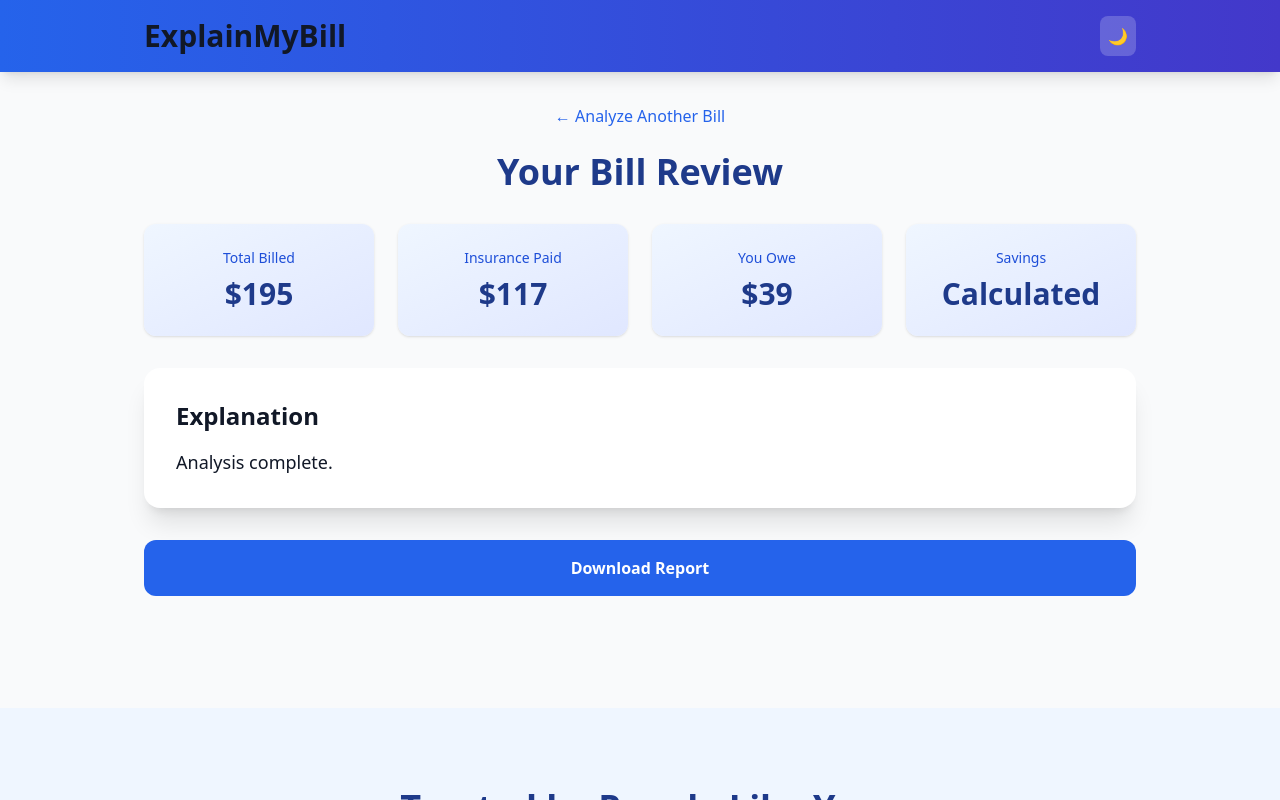
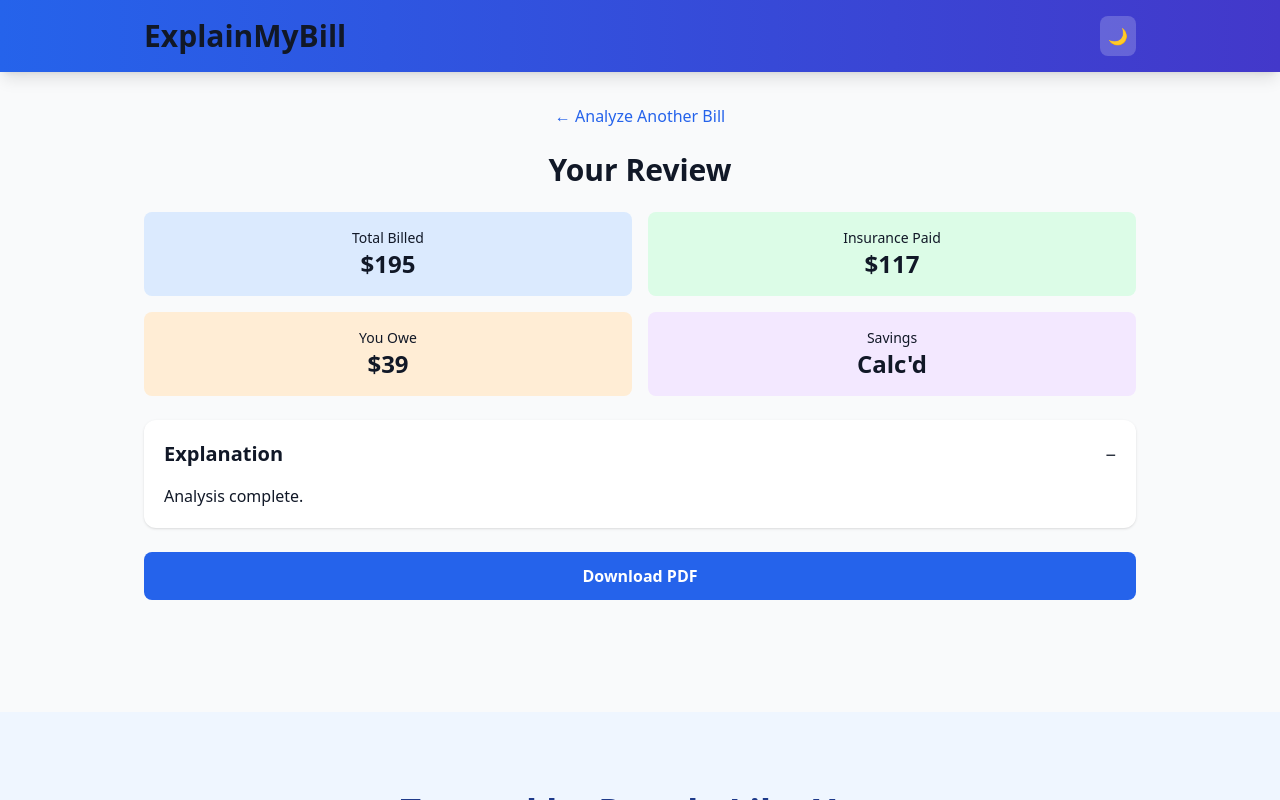
Before and after one commit to kevin-phan-25/explain-my-bill-frontend, a React (Create React App) app in the folder frontend/: page / in a window 1280 px wide. Both pictures are taken after a click on the button "Check-Up". Shown: the top 800 px of the page. Built offline with nearby package versions, Linux system fonts and the light colour scheme.

Commit message:
Update ExplanationCard.js

```diff
--- a/frontend/src/components/ExplanationCard.js
+++ b/frontend/src/components/ExplanationCard.js
@@ -1,11 +1,5 @@
 import React, { useState } from "react";
 import jsPDF from "jspdf";
-
-const Chevron = ({ isOpen }) => (
-  <svg className={`w-5 h-5 text-white transition ${isOpen ? "rotate-180" : ""}`} fill="none" stroke="currentColor" viewBox="0 0 24 24">
-    <path strokeLinecap="round" strokeLinejoin="round" strokeWidth={3} d="M19 9l-7 7-7-7" />
-  </svg>
-);
 
 export default function ExplanationCard({ result, onUpgrade }) {
   const [open, setOpen] = useState(["main"]);
@@ -26,117 +20,97 @@ export default function ExplanationCard({ result, onUpgrade }) {
 
   const keyAmounts = structured?.keyAmounts || {};
   const points = structured?.summaryPoints || [];
-  const services = structured?.services || [];
   const redFlags = structured?.redFlags || [];
-  const potentialSavings = structured?.potentialSavings;
-
-  const hasText = explanation.length > 20 || rawText.length > 50;
 
   const toggle = (sec) => setOpen(prev => prev.includes(sec) ? prev.filter(s => s !== sec) : [...prev, sec]);
 
   const downloadPDF = () => {
     const doc = new jsPDF();
     let y = 20;
-    doc.setFontSize(20);
+    doc.setFontSize(18);
     doc.text("Bill Review", 20, y);
     y += 20;
 
-    if (structured) {
-      ["Total Billed", "Insurance Paid", "You Owe", "Potential Savings"].forEach((label, i) => {
+    ["Total Billed", "Insurance Paid", "You Owe"].forEach((label, i) => {
       const value = i === 0 ? keyAmounts.totalCharges :
                     i === 1 ? keyAmounts.insurancePaid :
-                      i === 2 ? keyAmounts.patientResponsibility :
-                      potentialSavings || (isPaid ? "Calculated" : "Upgrade");
+                    keyAmounts.patientResponsibility || "—";
       doc.text(`${label}: ${value || "—"}`, 30, y);
       y += 12;
     });
+
     y += 20;
-    }
-
-    doc.setFontSize(16);
+    doc.setFontSize(14);
     doc.text("Explanation", 20, y);
     y += 12;
-    doc.setFontSize(11);
-    (explanation || rawText || "Analysis complete.").split("\n").forEach(line => {
+    doc.setFontSize(10);
+    (explanation || "Analysis complete.").split("\n").forEach(line => {
       if (y > 280) { doc.addPage(); y = 20; }
       doc.text(line, 20, y);
       y += 8;
     });
 
-    doc.save("ExplainMyBill.pdf");
+    doc.save("bill.pdf");
   };
 
   return (
-    <div className="space-y-8">
-      <h1 className="text-4xl font-bold text-center text-blue-900">Your Bill Review</h1>
+    <div className="space-y-6">
+      <h1 className="text-3xl font-bold text-center">Your Review</h1>
 
       {/* Key Amounts */}
-      <div className="grid grid-cols-2 md:grid-cols-4 gap-6">
-        {[
-          { label: "Total Billed", value: keyAmounts.totalCharges || "—" },
-          { label: "Insurance Paid", value: keyAmounts.insurancePaid || "—" },
-          { label: "You Owe", value: keyAmounts.patientResponsibility || "—" },
-          { label: "Savings", value: potentialSavings || (isPaid ? "Calculated" : "Upgrade") },
-        ].map((item, i) => (
-          <div key={i} className="bg-gradient-to-br from-blue-50 to-indigo-100 rounded-xl p-6 text-center shadow">
-            <p className="text-sm font-medium text-blue-700">{item.label}</p>
-            <p className="text-3xl font-black text-blue-900 mt-2">{item.value}</p>
+      <div className="grid grid-cols-2 gap-4">
+        <div className="bg-blue-100 dark:bg-blue-900/30 rounded-lg p-4 text-center">
+          <p className="text-sm font-medium">Total Billed</p>
+          <p className="text-2xl font-bold">{keyAmounts.totalCharges || "—"}</p>
         </div>
-        ))}
+        <div className="bg-green-100 dark:bg-green-900/30 rounded-lg p-4 text-center">
+          <p className="text-sm font-medium">Insurance Paid</p>
+          <p className="text-2xl font-bold">{keyAmounts.insurancePaid || "—"}</p>
+        </div>
+        <div className="bg-orange-100 dark:bg-orange-900/30 rounded-lg p-4 text-center">
+          <p className="text-sm font-medium">You Owe</p>
+          <p className="text-2xl font-bold">{keyAmounts.patientResponsibility || "—"}</p>
+        </div>
+        <div className="bg-purple-100 dark:bg-purple-900/30 rounded-lg p-4 text-center">
+          <p className="text-sm font-medium">Savings</p>
+          <p className="text-2xl font-bold">{structured?.potentialSavings || (isPaid ? "Calc'd" : "Upgrade")}</p>
+        </div>
       </div>
 
       {/* Explanation */}
-      <div className="bg-white rounded-2xl shadow-xl p-8">
-        <button onClick={() => toggle("main")} className="w-full flex justify-between items-center mb-4">
-          <h2 className="text-2xl font-bold">Explanation</h2>
-          <Chevron isOpen={open.includes("main")} />
+      <div className="bg-white dark:bg-gray-800 rounded-xl p-5 shadow">
+        <button onClick={() => toggle("main")} className="w-full flex justify-between items-center">
+          <h2 className="text-xl font-bold">Explanation</h2>
+          <span className="text-lg">{open.includes("main") ? "−" : "+"}</span>
         </button>
         {open.includes("main") && (
-          <div className="space-y-4 text-lg">
-            {points.length > 0 && (
-              <ul className="space-y-3">
-                {points.map((p, i) => (
-                  <li key={i} className="flex gap-3">
-                    <span className="text-blue-600">•</span>
-                    <span>{p}</span>
-                  </li>
-                ))}
-              </ul>
-            )}
-            <div className="prose max-w-none">
+          <div className="mt-4 space-y-3 text-base">
+            {points.length > 0 && points.map((p, i) => <p key={i} className="flex gap-2"><span>•</span> {p}</p>)}
+            <div className="prose prose-sm dark:prose-invert max-w-none">
               {(explanation || rawText || "Analysis complete.").split("\n\n").map((p, i) => p.trim() && <p key={i}>{p.trim()}</p>)}
             </div>
           </div>
         )}
       </div>
 
-      {/* Services & Red Flags (compact) */}
-      {services.length > 0 && (
-        <div className="bg-white rounded-xl p-6 shadow">
-          <h3 className="font-bold text-xl mb-3">Services</h3>
+      {/* Red Flags */}
+      {redFlags.length > 0 && (
+        <div className="bg-red-100 dark:bg-red-900/30 rounded-xl p-5">
+          <h3 className="font-bold text-lg text-red-800 dark:text-red-300 mb-3">Alerts</h3>
           <ul className="space-y-2">
-            {services.map((s, i) => <li key={i} className="text-gray-700">• {s}</li>)}
-          </ul>
-        </div>
-      )}
-
-      {redFlags.length > 0 && (
-        <div className="bg-red-50 border border-red-300 rounded-xl p-6">
-          <h3 className="font-bold text-xl text-red-800 mb-3">Alerts</h3>
-          <ul className="space-y-2">
-            {redFlags.map((f, i) => <li key={i} className="text-red-700">• {f}</li>)}
+            {redFlags.map((f, i) => <li key={i} className="text-red-700 dark:text-red-200">• {f}</li>)}
           </ul>
         </div>
       )}
 
       {/* Actions */}
-      <div className="flex flex-col sm:flex-row gap-4">
-        <button onClick={downloadPDF} className="flex-1 bg-blue-600 text-white font-bold py-4 rounded-xl hover:bg-blue-700 transition">
-          Download Report
+      <div className="flex gap-4">
+        <button onClick={downloadPDF} className="flex-1 bg-blue-600 hover:bg-blue-700 text-white font-bold py-3 rounded-lg transition">
+          Download PDF
         </button>
         {!isPaid && (
-          <button onClick={onUpgrade} className="flex-1 bg-purple-600 text-white font-bold py-4 rounded-xl hover:bg-purple-700 transition">
-            Unlock Full Review
+          <button onClick={onUpgrade} className="flex-1 bg-purple-600 hover:bg-purple-700 text-white font-bold py-3 rounded-lg transition">
+            Unlock Full
           </button>
         )}
       </div>
```
Lines whose indentation alone changed are shown as unchanged.
